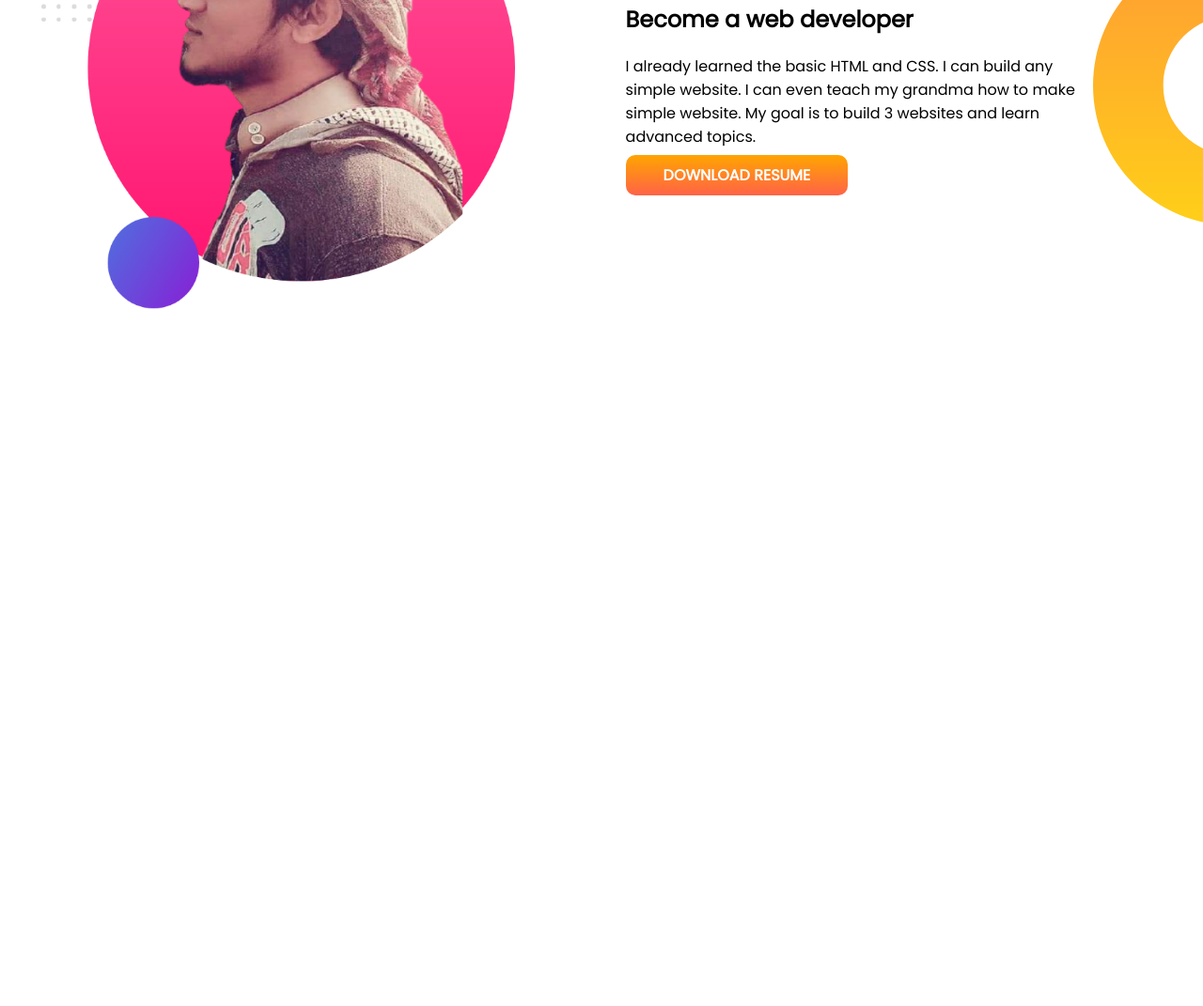
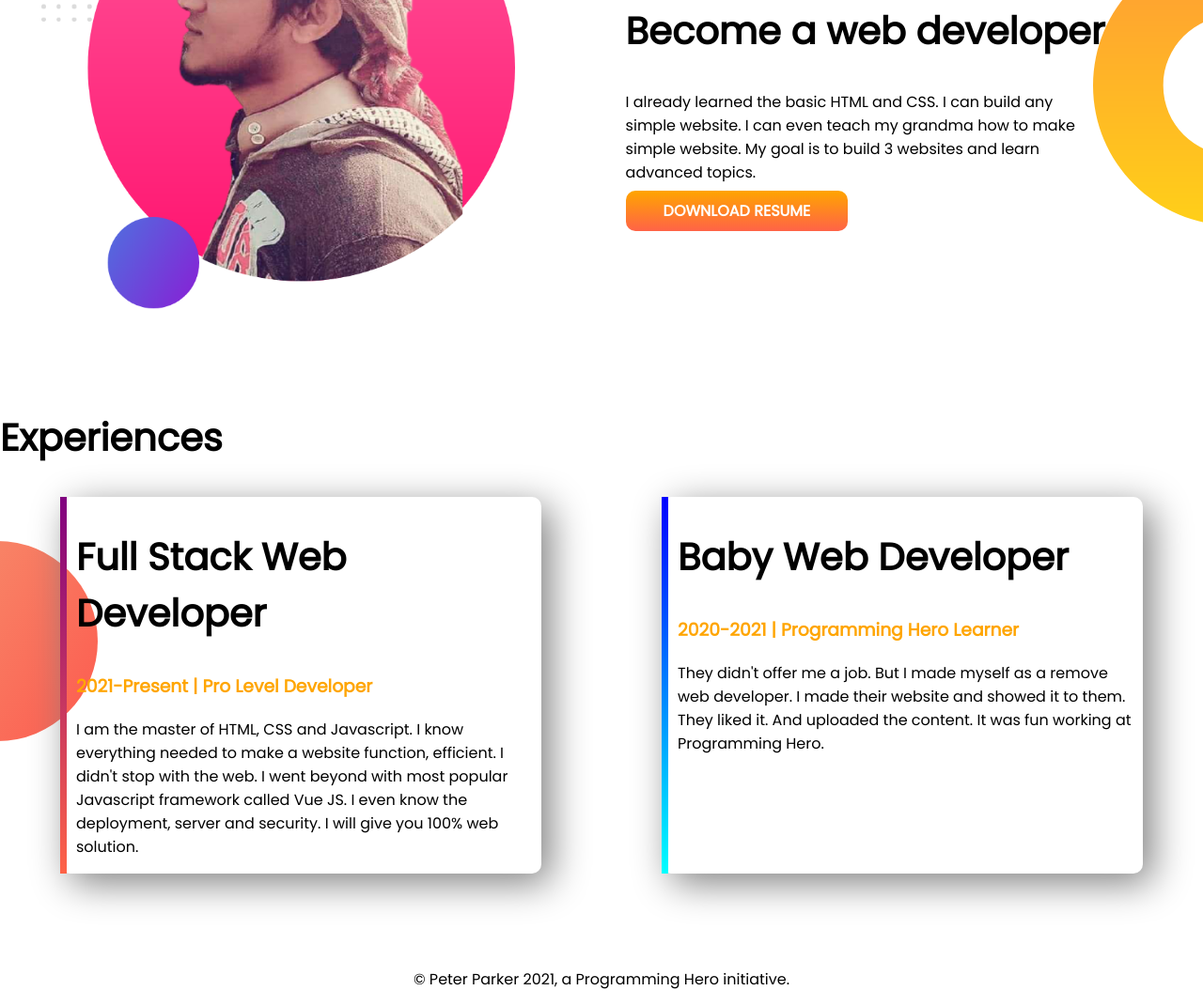
Before and after one commit to maruf1996/developer-portfolio, a plain HTML site: page index.html in a window 1280 px wide. Shown: the part 762-1833 px from the top of the page at 94% size. Before the commit the page ends 1198 px from the top, so only its background shows below. Drawn offline with Linux system fonts and the light colour scheme.

Commit message:
last git commit

```diff
--- a/index.html
+++ b/index.html
@@ -12,7 +12,7 @@
 </head>
 <body>
 
-    <section class="top_part">
+    <section class="top_part flexible_container">
         <div class="half_width">
             <h1>Welcome To</h1>
             <h1> <span class="name_color">Maruf Billah</span> World</h1>
@@ -25,7 +25,7 @@
         </div>
     </section>
 
-    <section class="dream_big">
+    <section class="dream_big flexible_container">
         <div class="half_width">
             <img src="images/maruf_2.png" alt="">
         </div>
@@ -37,5 +37,24 @@
         </div>
     </section>
 
+    <section class="experienches_area">
+      <h2>Experiences</h2>
+        <div class="flexible_container">
+            <div id="full_stack_expriench" class="expraienc_item">
+                <h2>Full Stack Web Developer</h2>
+                <h3 class="name_color">2021-Present | Pro Level Developer</h3>
+                <p>I am the master of HTML, CSS and Javascript. I know everything needed to make a website function, efficient. I didn't stop with the web. I went beyond with most popular Javascript framework called Vue JS. I even know the deployment, server and security. I will give you 100% web solution.</p>
+            </div>
+            <div id="web_dev_expriench" class="expraienc_item">
+                <h2>Baby Web Developer</h2>
+                <h3 class="name_color">2020-2021 | Programming Hero Learner</h3>
+                <p>They didn't offer me a job. But I made myself as a remove web developer. I made their website and showed it to them. They liked it. And uploaded the content. It was fun working at Programming Hero.</p>
+            </div>
+        </div>
+    </section>
+
+    <footer>
+        <p>© Peter Parker 2021, a Programming Hero initiative.</p>
+    </footer>
 </body>
 </html>
--- a/style.css
+++ b/style.css
@@ -3,7 +3,7 @@ body {
     margin: 0;
 }
 
-section {
+.flexible_container {
     display: flex;
     margin-bottom: 100px;
 }
@@ -20,6 +20,10 @@ section {
 
 h1 {
     font-size: 50px;
+}
+
+h2 {
+    font-size: 40px;
 }
 
 .name_color {
@@ -49,3 +53,34 @@ h1 {
 .dream_p {
     width: 82%;
 }
+
+.experienches_area {
+    background-image: url(images/exp-bg.png);
+    background-repeat: no-repeat;
+    background-position: left;
+}
+
+.expraienc_item {
+    box-shadow: 10px 10px 40px gray;
+    width: 40%;
+    margin-left: 5%;
+    margin-right: 5%;
+    padding-left: 10px;
+    border-radius: 10px;
+}
+
+#web_dev_expriench {
+    border-left: 7px solid;
+    border-image: linear-gradient(blue, cyan);
+    border-image-slice: 1;
+}
+
+#full_stack_expriench {
+    border-left: 7px solid;
+    border-image: linear-gradient(purple, tomato);
+    border-image-slice: 1;
+}
+
+footer {
+    text-align: center;
+}
```
